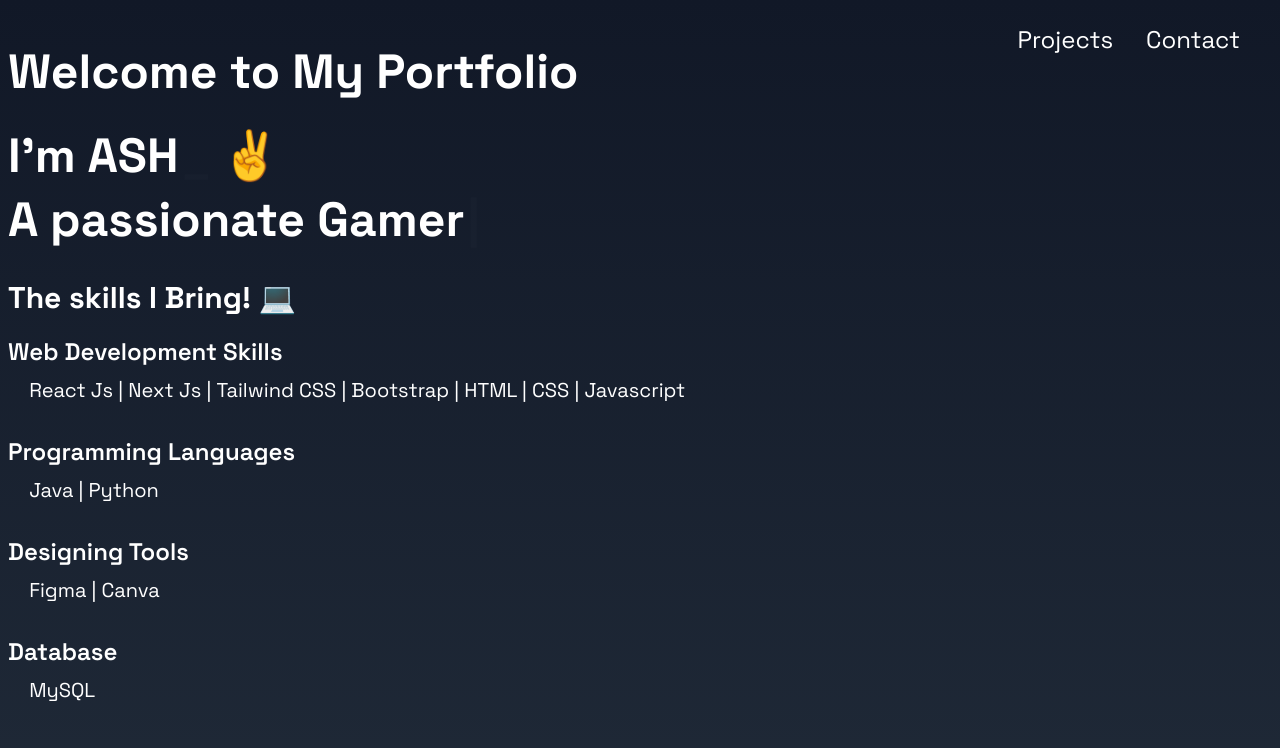
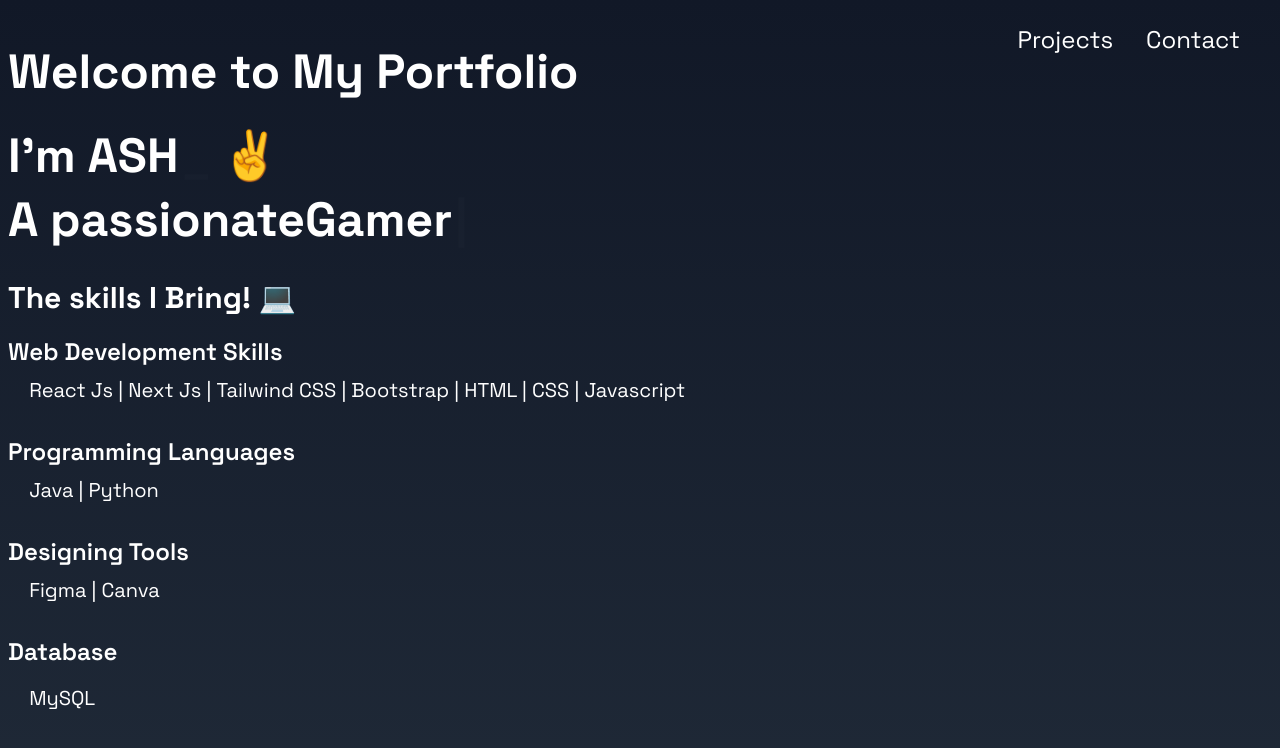
Before and after one commit to Hashiq-M/portfolio, a Next.js app: page / in a window 1280 px wide. Shown: the top 748 px of the page. Built offline with nearby package versions, Linux system fonts and the light colour scheme; a web font is replaced by a local one.

Commit message:
frame motion updation

```diff
--- a/app/page.js
+++ b/app/page.js
@@ -40,7 +40,7 @@ export default function Home() {
               ✌️
             </p>
             <p className="text-5xl font-bold pb-4">
-              A passionate{" "}
+              A passionate
               <span>
                 <Typewriter
                   words={["Front End Developer", "Gamer"]}
@@ -89,8 +89,8 @@ export default function Home() {
               </ul>
             </div>
 
-            <div className="mb-8 mt-5 text-xl">
-              <h2 className="text-2xl font-semibold mb-2">Database</h2>
+            <div className=" mt-5 text-xl">
+              <h2 className="text-2xl pb-2 font-semibold mb-2">Database</h2>
               <ul className="list-inside ml-4 sm:flex">
                 <li>&nbsp;MySQL</li>
               </ul>
```
